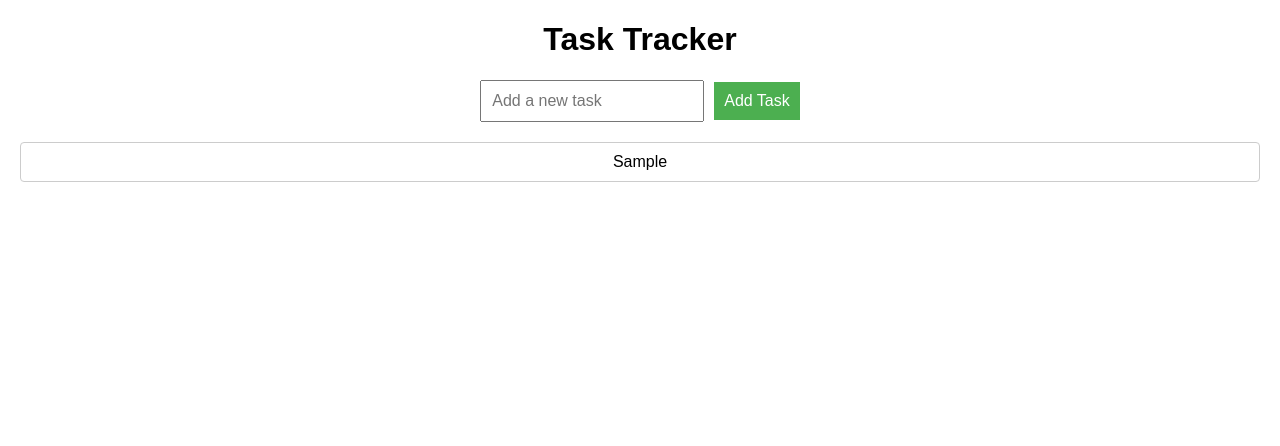
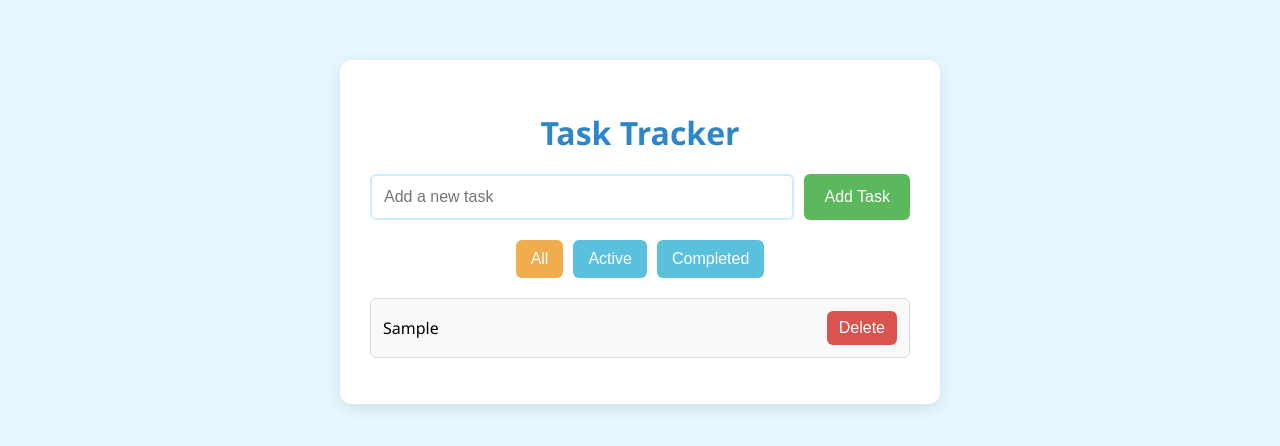
Before and after one commit to edu21n2016/task-tracker, a React (Create React App) app: page / in a window 1280 px wide. Both pictures are taken after typing "Sample" into the empty fields and a click on the button "Add Task". Shown: the top 446 px of the page. Built offline with nearby package versions, Linux system fonts and the light colour scheme.

Commit message:
active and completed tasked can be filter out

```diff
--- a/src/App.css
+++ b/src/App.css
@@ -1,41 +1,128 @@
-.App {
-  text-align: center;
-  font-family: Arial, sans-serif;
-  margin: 20px;
+/* General Styles */
+* {
+  box-sizing: border-box;
 }
 
+body {
+  background-color: #e6f7ff; /* Light Blue Background */
+  font-family: 'Segoe UI', Tahoma, Geneva, Verdana, sans-serif;
+  margin: 0;
+  padding: 20px;
+}
+
+.App {
+  background: #fff; /* White Card Background */
+  border-radius: 12px;
+  box-shadow: 0 4px 16px rgba(0, 0, 0, 0.1);
+  padding: 30px;
+  max-width: 600px;
+  margin: 40px auto;
+}
+
+h1 {
+  color: #2d86c9; /* Blue Header Color */
+  text-align: center;
+  margin-bottom: 20px;
+}
+
+/* Input and Button Styles */
 .input-container {
-  margin: 20px 0;
+  display: flex;
+  margin-bottom: 20px;
 }
 
 input {
-  padding: 10px;
+  padding: 12px;
   font-size: 16px;
-  width: 200px;
+  flex: 1;
+  border: 2px solid #ccebff; /* Light Blue Border */
+  border-radius: 6px;
+  outline: none;
 }
 
 button {
-  padding: 10px;
+  padding: 12px 20px;
   font-size: 16px;
   margin-left: 10px;
-  background-color: #4CAF50;
+  background-color: #5cb85c; /* Green Add Button */
   color: white;
   border: none;
+  border-radius: 6px;
   cursor: pointer;
+  transition: background-color 0.3s ease;
 }
 
 button:hover {
-  background-color: #45a049;
+  background-color: #4cae4c; /* Darker Green Hover */
 }
 
+/* Filter Buttons Styles */
+.filter-buttons {
+  display: flex;
+  justify-content: center;
+  margin-bottom: 20px;
+}
+
+.filter-buttons button {
+  background-color: #5bc0de; /* Cyan Filter Buttons */
+  color: white;
+  border: none;
+  border-radius: 6px;
+  padding: 10px 15px;
+  margin: 0 5px;
+  cursor: pointer;
+  transition: background-color 0.3s ease;
+}
+
+.filter-buttons button:hover {
+  background-color: #46b8da; /* Darker Cyan Hover */
+}
+
+.filter-buttons button.active {
+  background-color: #f0ad4e; /* Orange Active Filter */
+}
+
+/* Task List Styles */
 .task-list {
-  list-style-type: none;
+  list-style: none;
   padding: 0;
 }
 
 .task-item {
-  padding: 10px;
-  border: 1px solid #ccc;
-  margin: 5px 0;
-  border-radius: 4px;
+  background-color: #f9f9f9; /* Light Gray Task Item */
+  padding: 12px;
+  border: 1px solid #ddd;
+  margin: 8px 0;
+  border-radius: 6px;
+  display: flex;
+  justify-content: space-between;
+  align-items: center;
+  transition: background-color 0.3s ease;
 }
+
+.task-item:hover {
+  background-color: #f0f0f0; /* Slightly Darker Hover */
+}
+
+.task-item.completed {
+  text-decoration: line-through;
+  color: #888; /* Gray Completed Text */
+}
+
+.task-item span {
+  flex: 1;
+  cursor: pointer;
+}
+
+.task-item button {
+  background-color: #d9534f; /* Red Delete Button */
+  color: white;
+  border: none;
+  border-radius: 6px;
+  padding: 8px 12px;
+  cursor: pointer;
+}
+
+.task-item button:hover {
+  background-color: #c9302c; /* Darker Red Hover */
+}
--- a/src/App.js
+++ b/src/App.js
@@ -1,34 +1,66 @@
-import React, { useState } from 'react';
+import React, { useState, useEffect } from 'react';
 import './App.css';
+import TaskList from './TaskList';
+import TaskFilter from './TaskFilter';
 
 function App() {
   const [tasks, setTasks] = useState([]);
   const [inputValue, setInputValue] = useState('');
+  const [filter, setFilter] = useState('all');
+
+  useEffect(() => {
+    const storedTasks = JSON.parse(localStorage.getItem('tasks'));
+    if (storedTasks) {
+      setTasks(storedTasks);
+    }
+  }, []);
+
+  useEffect(() => {
+    localStorage.setItem('tasks', JSON.stringify(tasks));
+  }, [tasks]);
 
   const handleAddTask = () => {
     if (inputValue.trim() !== '') {
-      setTasks([...tasks, inputValue]);
+      setTasks([...tasks, { text: inputValue, completed: false }]);
       setInputValue('');
     }
   };
+
+  const toggleTaskCompletion = (index) => {
+    const updatedTasks = tasks.map((task, i) =>
+      i === index ? { ...task, completed: !task.completed } : task
+    );
+    setTasks(updatedTasks);
+  };
+
+  const deleteTask = (index) => {
+    const updatedTasks = tasks.filter((_, i) => i !== index);
+    setTasks(updatedTasks);
+  };
+
+  const filteredTasks = tasks.filter(task => {
+    if (filter === 'completed') return task.completed;
+    if (filter === 'active') return !task.completed;
+    return true;
+  });
 
   return (
     <div className="App">
       <h1>Task Tracker</h1>
       <div className="input-container">
         <input
-          type="text"
           value={inputValue}
           onChange={(e) => setInputValue(e.target.value)}
           placeholder="Add a new task"
         />
         <button onClick={handleAddTask}>Add Task</button>
       </div>
-      <ul className="task-list">
-        {tasks.map((task, index) => (
-          <li key={index} className="task-item">{task}</li>
-        ))}
-      </ul>
+      <TaskFilter filter={filter} setFilter={setFilter} />
+      <TaskList
+        tasks={filteredTasks}
+        toggleTaskCompletion={toggleTaskCompletion}
+        deleteTask={deleteTask}
+      />
     </div>
   );
 }
--- /dev/null
+++ b/src/Task.js
@@ -0,0 +1,12 @@
+import React from 'react';
+
+function Task({ task, index, toggleTaskCompletion, deleteTask }) {
+  return (
+    <li className={`task-item ${task.completed ? 'completed' : ''}`}>
+      <span onClick={() => toggleTaskCompletion(index)}>{task.text}</span>
+      <button onClick={() => deleteTask(index)}>Delete</button>
+    </li>
+  );
+}
+
+export default Task;
--- /dev/null
+++ b/src/TaskFilter.js
@@ -0,0 +1,13 @@
+import React from 'react';
+
+function TaskFilter({ filter, setFilter }) {
+  return (
+    <div className="filter-buttons">
+      <button onClick={() => setFilter('all')} className={filter === 'all' ? 'active' : ''}>All</button>
+      <button onClick={() => setFilter('active')} className={filter === 'active' ? 'active' : ''}>Active</button>
+      <button onClick={() => setFilter('completed')} className={filter === 'completed' ? 'active' : ''}>Completed</button>
+    </div>
+  );
+}
+
+export default TaskFilter;
--- /dev/null
+++ b/src/TaskList.js
@@ -0,0 +1,20 @@
+import React from 'react';
+import Task from './Task';
+
+function TaskList({ tasks, toggleTaskCompletion, deleteTask }) {
+  return (
+    <ul className="task-list">
+      {tasks.map((task, index) => (
+        <Task
+          key={index}
+          task={task}
+          index={index}
+          toggleTaskCompletion={toggleTaskCompletion}
+          deleteTask={deleteTask}
+        />
+      ))}
+    </ul>
+  );
+}
+
+export default TaskList;
```
